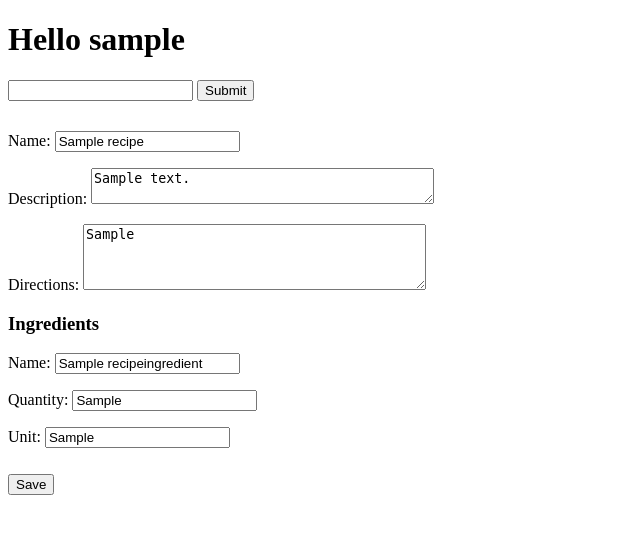
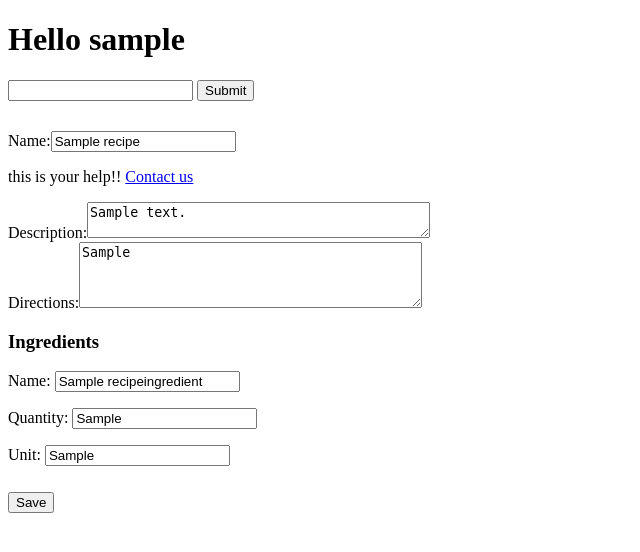
Before and after one commit to aardao/trydjango, a Django app: page /pantry/recipes/1/edit in a window 1280 px wide. Shown: the top 552 px of the page, without its empty margins (0-640 px from the left). Run offline with Django 3.2, Linux system fonts and the light colour scheme; a user stored in the database is signed in; tables that the repository leaves empty hold one stand-in row (values such as "Sample post").

Commit message:
0.0.43 C63 - Rendering Form Fields & More in Templates

```diff
--- a/recipes/forms.py
+++ b/recipes/forms.py
@@ -6,7 +6,8 @@ from .models import Recipe, RecipeIngredient
 class RecipeForm(forms.ModelForm):
     error_css_class = 'error-field'
     required_css_class = 'required-field'
-    name = forms.CharField(widget=forms.TextInput(attrs={"class":"form-control", "placeholder":"Recipe name"})) # input field
+    name = forms.CharField(widget=forms.TextInput(attrs={"class":"form-control",
+        "placeholder":"Recipe name"}), help_text='this is your help!! <a href="/contact">Contact us</a>') # input field
     # description = forms.CharField(widget=forms.Textarea(attrs={"rows":3}))
     class Meta:
         model = Recipe
--- a/recipes/templates/recipes/create-update.html
+++ b/recipes/templates/recipes/create-update.html
@@ -1,5 +1,11 @@
 
 {% extends "base.html" %}
+
+<style>
+    .ingredient-form{
+        border-bottom: 1px solid black;
+    }
+</style>
 
 {% block content %}
 
@@ -11,13 +17,27 @@
     <form  action='{{ object.get_edit_url }}' method="POST">
     <!-- <form  action='.' method="POST"> aqui vale el punto solo xq se llama igual?-->
         {% csrf_token %}
-        {{ form.as_p }}
+        {% for field in form %}
+        <div class='{% if field.field.required %}form.required_css_class{%endif%}'>
+            {{ field.errors }}
+            {{ field.label_tag }}{{field}}
+            {% if field.help_text %}
+                <p class="help">{{ field.help_text|safe}}</p>
+            {% endif %}
+        </div>
+        {% endfor %}
 
 
 
         {% if formset %}
             <h3>Ingredients</h3>
-            {{ formset.as_p }}
+            {{ formset.management_form}}
+            {% for form in formset %}
+                <div class='ingredient-form'>
+                    {{ form.as_p    }}
+                </div>
+
+            {% endfor %}
         {% endif %}
         <button style='margin-top:10px;' type="submit">Save</button>
     </form>
--- a/versiones.txt
+++ b/versiones.txt
@@ -1,6 +1,7 @@
 Try Django 3.2 Python Web Development Tutorial Series
     https://www.youtube.com/playlist?list=PLEsfXFp6DpzRMby_cSoWTFw8zaMdTEXgL
 
+git commit -m "0.0.43 C63 - Rendering Form Fields & More in Templates"
 git commit -m "0.0.42 C62 - Customizing Form Fields, Widgets, Placeholders, & CSS"
 git commit -m "0.0.41 C61 - Manage QuerySets with Django Formsets + modelformset factory "
 git commit -m "0.0.40 C60 - Django 2 Forms, 1 View"
```
